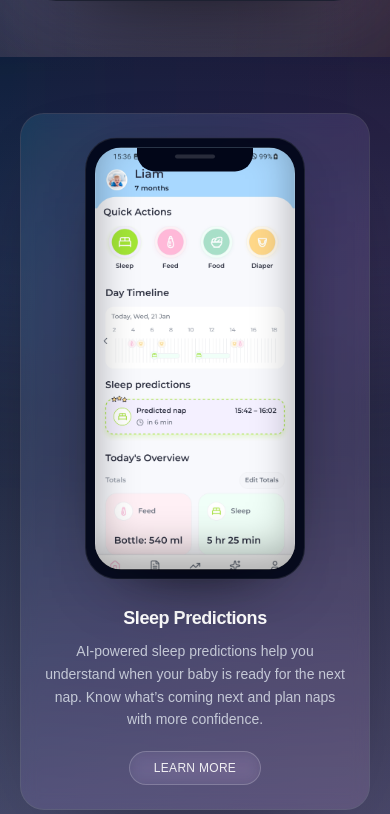
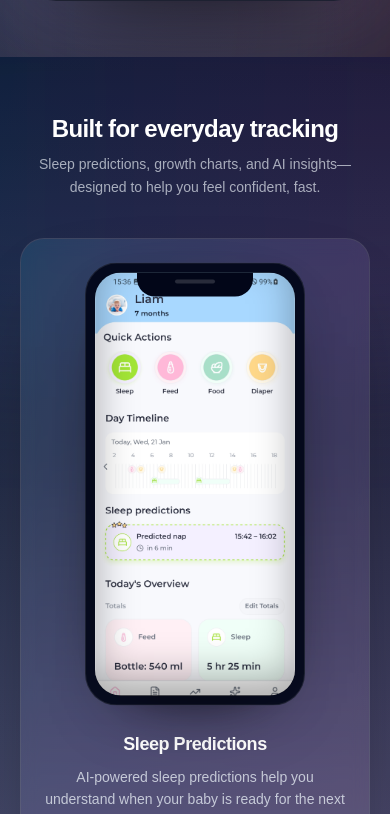
Before and after one commit to domasdomas57-web/baby-growth-landing, a Next.js app: page / in a window 390 px wide. Shown: the part 1874-2688 px from the top of the page. Built offline with nearby package versions, Linux system fonts and the light colour scheme.

Commit message:
Add heading above feature phones

```diff
--- a/components/FeatureShowcase.tsx
+++ b/components/FeatureShowcase.tsx
@@ -137,6 +137,15 @@ return (
 </div>
 
 <div className="w-full px-5 py-14 sm:px-6 sm:py-20 lg:px-10 2xl:px-16">
+<div className="mb-10 text-center sm:mb-12">
+<h2 className="text-balance text-2xl font-semibold tracking-tight text-white sm:text-3xl">
+Built for everyday tracking
+</h2>
+<p className="mx-auto mt-2 max-w-2xl text-pretty text-sm leading-relaxed text-slate-200/70 sm:text-base">
+Sleep predictions, growth charts, and AI insights—designed to help you feel confident, fast.
+</p>
+</div>
+
 <div className="grid gap-6 md:grid-cols-3 md:gap-8">
 {FEATURES.map((feature) => {
 const details = FEATURE_DETAILS[feature.title];
```
